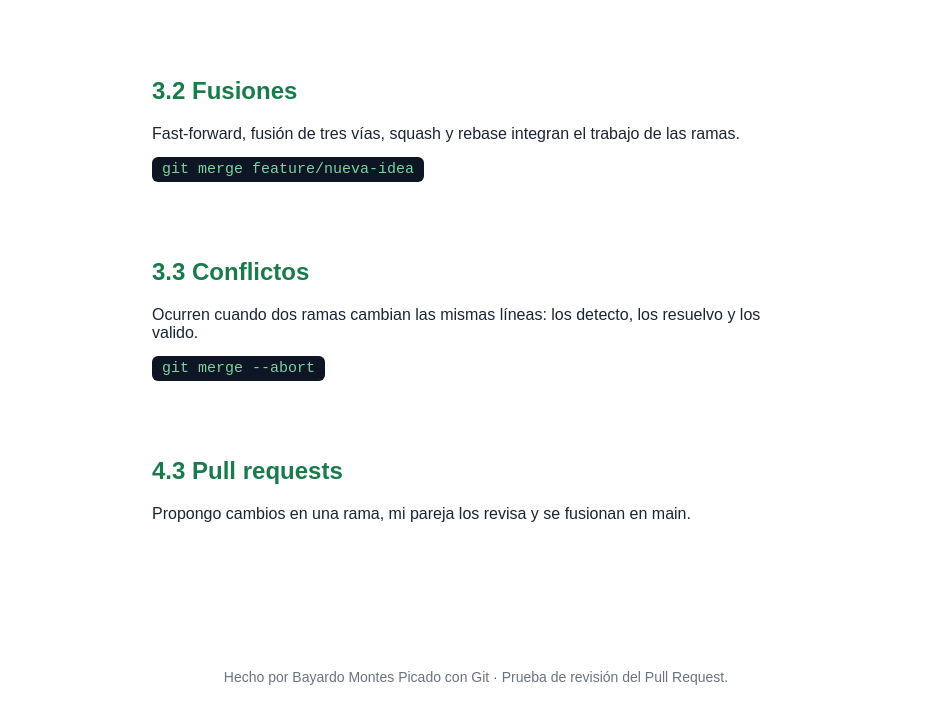
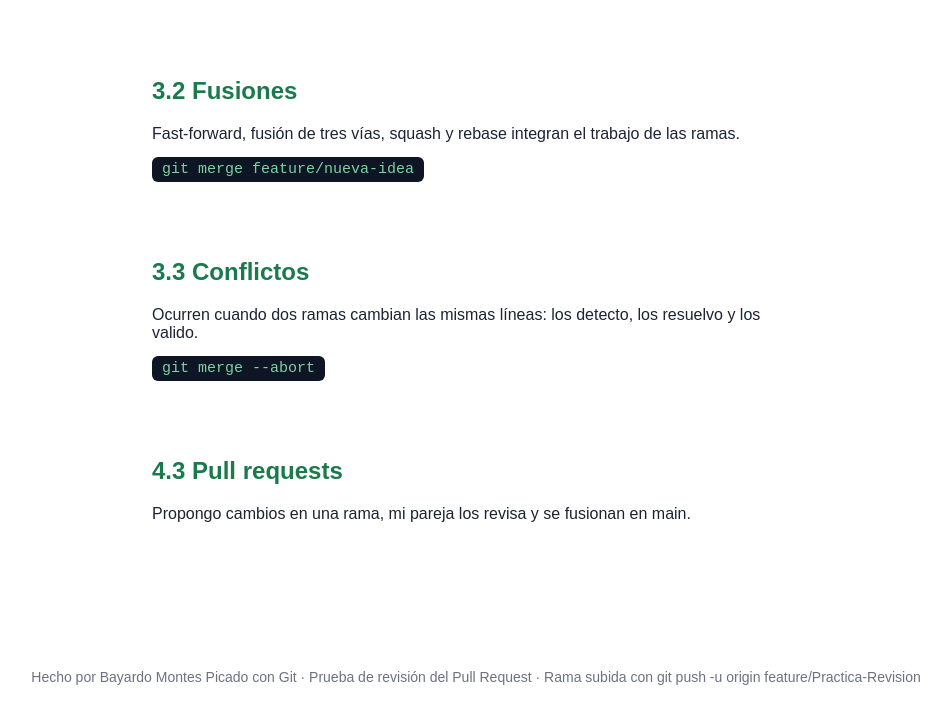
Before and after one commit to bayardomerlet-cmd/clase-4-practica-CI, a plain HTML site: page index.html in a window 1280 px wide. Shown: the part 1120-1843 px from the top of the page, without its empty margins (164-1115 px from the left). Drawn offline with Linux system fonts and the light colour scheme.

Commit message:
Update index.html
cambio en Html.index  actualizar prueba en seccion footer

```diff
--- a/index.html
+++ b/index.html
@@ -63,7 +63,7 @@ ramas.</p>
 </section>
 </main>
 <footer>
-    <p>Hecho por Bayardo Montes Picado con Git · Prueba de revisión del Pull Request.</p>
+    <p>Hecho por Bayardo Montes Picado con Git · Prueba de revisión del Pull Request · Rama subida con git push -u origin feature/Practica-Revision</p>
 </footer>
 </body>
 </html>
```
